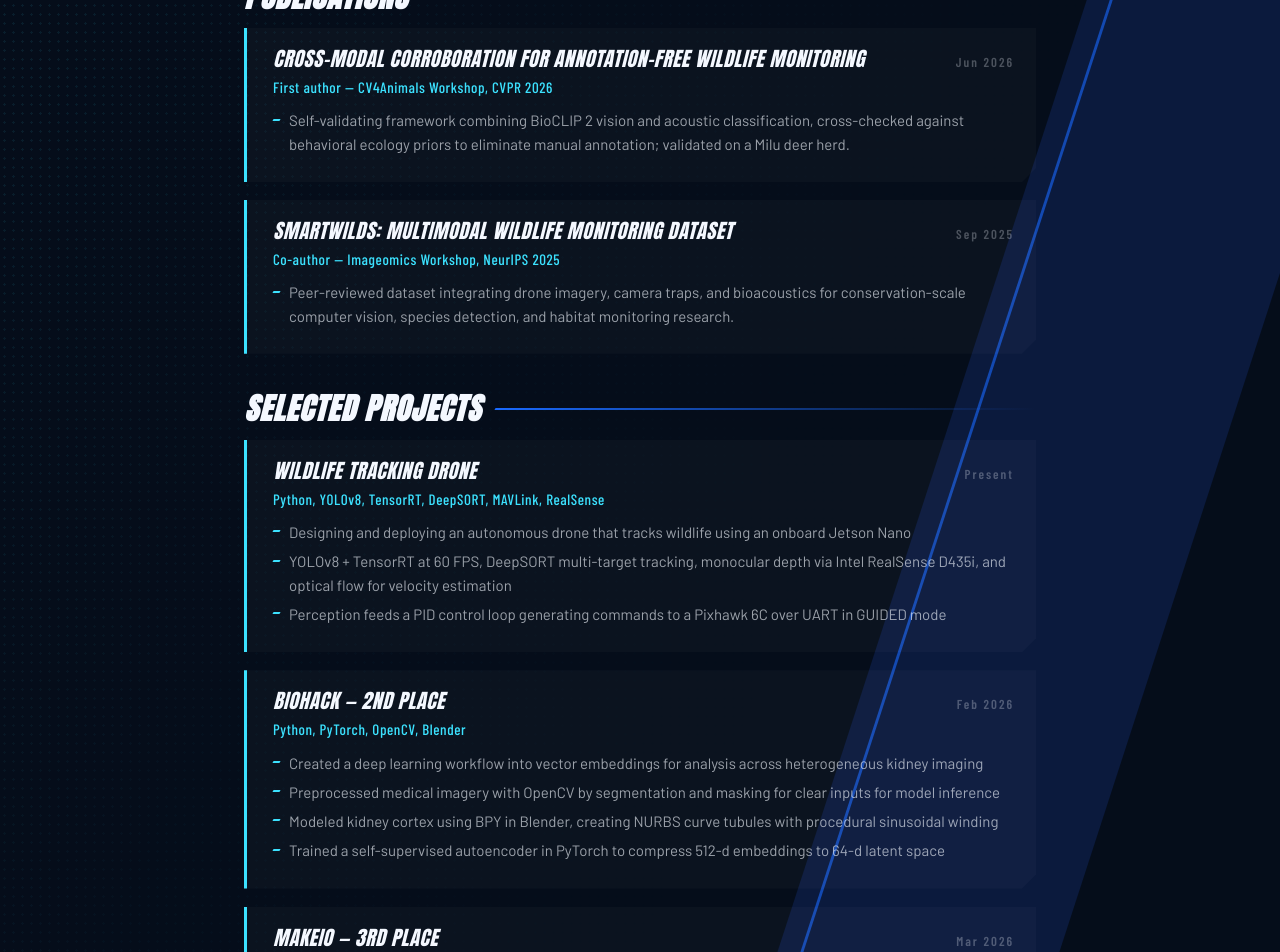
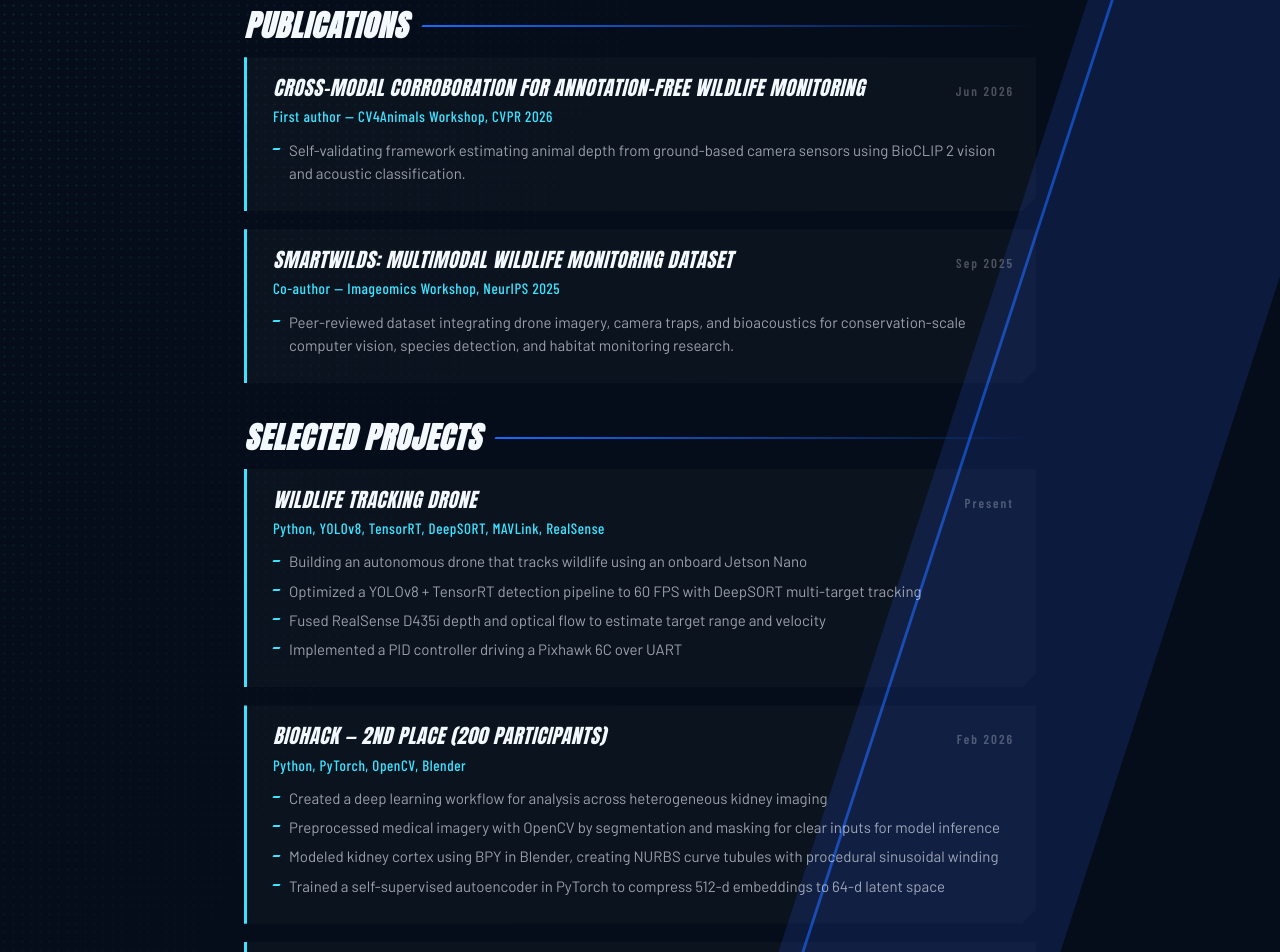
Before and after one commit to Bharathpillai06/portfoliowebsite, a React (Vite) app: page /resume in a window 1280 px wide. Shown: the part 1160-2112 px from the top of the page. Built offline with nearby package versions, Linux system fonts and the light colour scheme.

Commit message:
Add BioHack repo link

```diff
--- a/src/AboutPage.jsx
+++ b/src/AboutPage.jsx
@@ -17,7 +17,9 @@ export default function AboutPage() {
       <motion.div variants={item}><Rule /></motion.div>
 
       <motion.div variants={item} className="prose">
-        <p>I work on computer vision and edge AI for wildlife monitoring at the NSF ICICLE AI Institute, and on the defense side at OnRamp Hub: Ohio, where I'm designing technology transition pipelines to commercialize AFRL intellectual property and advance early-stage tech up the TRL ladder. I like problems where the model has to run on real hardware in the field — Jetsons, Pis, SDRs — not just in a notebook.</p>
+        <p>Currently pursuing a B.S. in Computer Science at The Ohio State University, with a specialization in computer systems and a minor in Robotics and Autonomous Systems. I am currently working on autonomous drones and camera traps.</p>
+        <p>At the ReRout Lab under the National Science Foundation's ICICLE grant, I design distributed edge-computing architectures for large-scale environmental monitoring. In parallel, I work at the Defense Innovation Unit helping evaluate early stage defense startups.</p>
+        <p>I'm most drawn to problems at the intersection of autonomy, perception, and real time robotics.</p>
       </motion.div>
 
       <motion.h2 variants={item} className="h2">Skills</motion.h2>
--- a/src/MobileHome.jsx
+++ b/src/MobileHome.jsx
@@ -16,7 +16,7 @@ export default function MobileHome() {
       <motion.div variants={item} className="kicker">Portfolio</motion.div>
       <motion.h1 variants={item} className="title">Bharath<br /><em>K. Pillai</em></motion.h1>
       <motion.p variants={item} className="sub">
-        CS &amp; engineering student at Ohio State. I build computer-vision and edge-AI systems for wildlife monitoring, and work on defense tech transition at OnRamp Hub: Ohio.
+        CS student at Ohio State working on autonomous drones and camera traps. I design edge-computing architectures for environmental monitoring at the ReRout Lab and evaluate early stage defense startups with the Defense Innovation Unit.
       </motion.p>
       <motion.div variants={item} style={{ display: 'flex', gap: 10, flexWrap: 'wrap', marginTop: 22 }}>
         <SlashButton to="/resume">Resume</SlashButton>
--- a/src/P3Menu.css
+++ b/src/P3Menu.css
@@ -17,7 +17,7 @@
 }
 .p3-brand.mounted { opacity: 1; transform: none; }
 .p3-brand__name { font-family: var(--cond); font-weight: 700; font-size: 17px; letter-spacing: 1.5px; text-transform: uppercase; color: var(--paper); line-height: 1.1; text-shadow: 0 1px 8px rgba(0,0,0,.5); }
-.p3-brand__sub  { font-family: var(--cond); font-weight: 500; font-size: 13px; letter-spacing: 1px; color: rgba(244,248,255,.7); text-shadow: 0 1px 8px rgba(0,0,0,.5); }
+.p3-brand__sub  { white-space: nowrap; font-family: var(--cond); font-weight: 500; font-size: 13px; letter-spacing: 1px; color: rgba(244,248,255,.7); text-shadow: 0 1px 8px rgba(0,0,0,.5); }
 
 .p3-menu {
   position: relative; z-index: 20;
--- a/src/P3Menu.jsx
+++ b/src/P3Menu.jsx
@@ -51,7 +51,7 @@ export default function P3Menu({ onNavigate }) {
         <Monogram />
         <div>
           <div className="p3-brand__name">Bharath K. Pillai</div>
-          <div className="p3-brand__sub">CSE @ Ohio State · edge AI · SDR</div>
+          <div className="p3-brand__sub">Computer Science &amp; Engineering @ Ohio State</div>
         </div>
       </div>
 
--- a/src/components/Shell.jsx
+++ b/src/components/Shell.jsx
@@ -33,6 +33,7 @@ export default function Shell({ children, home = false }) {
         </div>
         <nav className="shell__nav" aria-label="Sections">
           {NAV.map(n => <NavLink key={n.to} to={n.to} onClick={() => track('nav_click', { to: n.to, via: 'header' })}>{n.label}</NavLink>)}
+          <a href="https://github.com/Bharathpillai06" target="_blank" rel="noreferrer" onClick={() => track('nav_click', { to: 'github', via: 'header' })}>GitHub</a>
         </nav>
       </header>
 
--- a/src/data/content.js
+++ b/src/data/content.js
@@ -12,7 +12,7 @@ export const skills = {
   'Certifications': ['AWS Cloud Practitioner', 'Google Cloud Digital Leader', 'HuggingFace MCP Fundamentals'],
 }
 
-export const coursework = ['Data Structures & Algorithms', 'Intro to Database Systems', 'Electronics for CS', 'Linear Algebra']
+export const coursework = ['Data Structures & Algorithms', 'Database Systems', 'Electronics for CS', 'Linear Algebra']
 
 export const experience = [
   {
@@ -42,6 +42,7 @@ export const experience = [
     bullets: [
       'Implemented a SPECK128/256 cipher for an anti-jam frequency algorithm, tested against NSA vectors',
       'Developed diagrams for frequency assignment and bitsliced index computation for multi-user channel hopping',
+      'Deployed the radio achieving 10,000 hops per second at a cost under $5,000',
     ],
   },
 ]
@@ -52,7 +53,7 @@ export const publications = [
     venue: 'First author — CV4Animals Workshop, CVPR 2026',
     date: 'Jun 2026',
     bullets: [
-      'Self-validating framework combining BioCLIP 2 vision and acoustic classification, cross-checked against behavioral ecology priors to eliminate manual annotation; validated on a Milu deer herd.',
+      'Self-validating framework estimating animal depth from ground-based camera sensors using BioCLIP 2 vision and acoustic classification.',
     ],
   },
   {
@@ -71,47 +72,47 @@ export const resumeProjects = [
     stack: 'Python, YOLOv8, TensorRT, DeepSORT, MAVLink, RealSense',
     date: 'Present',
     bullets: [
-      'Designing and deploying an autonomous drone that tracks wildlife using an onboard Jetson Nano',
-      'YOLOv8 + TensorRT at 60 FPS, DeepSORT multi-target tracking, monocular depth via Intel RealSense D435i, and optical flow for velocity estimation',
-      'Perception feeds a PID control loop generating commands to a Pixhawk 6C over UART in GUIDED mode',
+      'Building an autonomous drone that tracks wildlife using an onboard Jetson Nano',
+      'Optimized a YOLOv8 + TensorRT detection pipeline to 60 FPS with DeepSORT multi-target tracking',
+      'Fused RealSense D435i depth and optical flow to estimate target range and velocity',
+      'Implemented a PID controller driving a Pixhawk 6C over UART',
     ],
   },
   {
-    name: 'BioHack — 2nd Place',
+    name: 'BioHack — 2nd Place (200 participants)',
     stack: 'Python, PyTorch, OpenCV, Blender',
     date: 'Feb 2026',
     bullets: [
-      'Created a deep learning workflow into vector embeddings for analysis across heterogeneous kidney imaging',
+      'Created a deep learning workflow for analysis across heterogeneous kidney imaging',
       'Preprocessed medical imagery with OpenCV by segmentation and masking for clear inputs for model inference',
       'Modeled kidney cortex using BPY in Blender, creating NURBS curve tubules with procedural sinusoidal winding',
       'Trained a self-supervised autoencoder in PyTorch to compress 512-d embeddings to 64-d latent space',
     ],
   },
   {
-    name: 'MakeIO — 3rd Place',
+    name: 'MakeIO — 3rd Place (500 participants)',
     stack: 'Python, YOLOv8, TensorFlow, PyTorch, Raspberry Pi',
     date: 'Mar 2026',
     bullets: [
       'Built a multimodal edge AI pipeline combining YOLOv8 detection with an audio CNN for real-time wildlife health',
       'Achieved 0% accuracy degradation vs. supercomputer server baseline at 14.9x lower energy consumption',
-      'Designed a CNN processing 24 features achieving a 36% runtime reduction on ARM vs. standard architecture',
     ],
   },
 ]
 
 export const sideProjects = [
   {
-    name: 'Autonomous wildlife tracking drone',
+    name: 'Wildlife tracking drone',
     stack: 'Python, YOLOv8, TensorRT, DeepSORT, MAVLink, Jetson Orin Nano Super, RealSense D435i',
     date: 'Present',
     color: '#7dd4fc',
     link: null,
     bullets: [
-      'GPS-denied autonomous drone that tracks wildlife in real time using onboard edge AI on an NVIDIA Jetson Orin Nano Super (67 TOPS)',
-      'Multi-stage perception pipeline: YOLOv8 + TensorRT at 60 FPS, DeepSORT multi-target tracking, monocular depth via Intel RealSense D435i, and optical flow for velocity estimation under forest canopy',
-      'Perception feeds a PID control loop generating velocity commands to a Pixhawk 6C over UART/MAVLink in GUIDED mode',
-      'Non-invasive — no GPS collars or physical contact; designed for real-world deployment on a Holybro X500 v2 airframe',
-      'Conducted at the Icicle Lab, OSU, under faculty mentor Chris Stewart; extends prior Imageomics Lab work on edge AI wildlife localization',
+      'Building a GPS-denied autonomous drone that tracks wildlife in real time using an onboard Jetson Orin Nano Super (67 TOPS), with no collars or physical contact',
+      'Optimized a YOLOv8 + TensorRT detection pipeline to 60 FPS with DeepSORT multi-target tracking',
+      'Fused RealSense D435i depth and optical flow to estimate target range and velocity under forest canopy',
+      'Implemented a PID controller driving a Pixhawk 6C over UART/MAVLink in GUIDED mode on a Holybro X500 v2 airframe',
+      'Conducted at the Icicle Lab, OSU, under faculty mentor Chris Stewart',
     ],
   },
   {
@@ -119,7 +120,7 @@ export const sideProjects = [
     stack: 'Python, Bayesian assimilation, Kriging, Synoptic Data, Sondehub',
     date: 'Spring 2026',
     color: '#a78bfa',
-    link: 'https://lnkd.in/gNkP9JaP',
+    link: null, // TODO: direct GitHub URL
     bullets: [
       'Atmospheric data fusion platform built at Buckeye Black Box; combines weather station and balloon flight data into a continuous global picture',
       'Fuses ground station data (Synoptic Data) and weather balloon flights (Sondehub) using Bayesian assimilation to reconcile discrepancies',
@@ -131,7 +132,7 @@ export const sideProjects = [
     stack: 'Python, PyTorch, OpenCV, Blender',
     date: 'Feb 2026',
     color: '#ff4d6a',
-    link: 'https://github.com/Rishivarshil/private_BioHack_2026',
+    link: 'https://github.com/Bharathpillai06/biohack',
     bullets: [
       'Deep learning pipeline for cross-modal kidney imaging analysis built at BioHack; generates vector embeddings from heterogeneous medical imagery',
       'Preprocessed medical imagery with OpenCV via segmentation and masking for clean model inputs',
```
Also changed, not shown: 2 other files (tests, documents, lock files or other folders).
